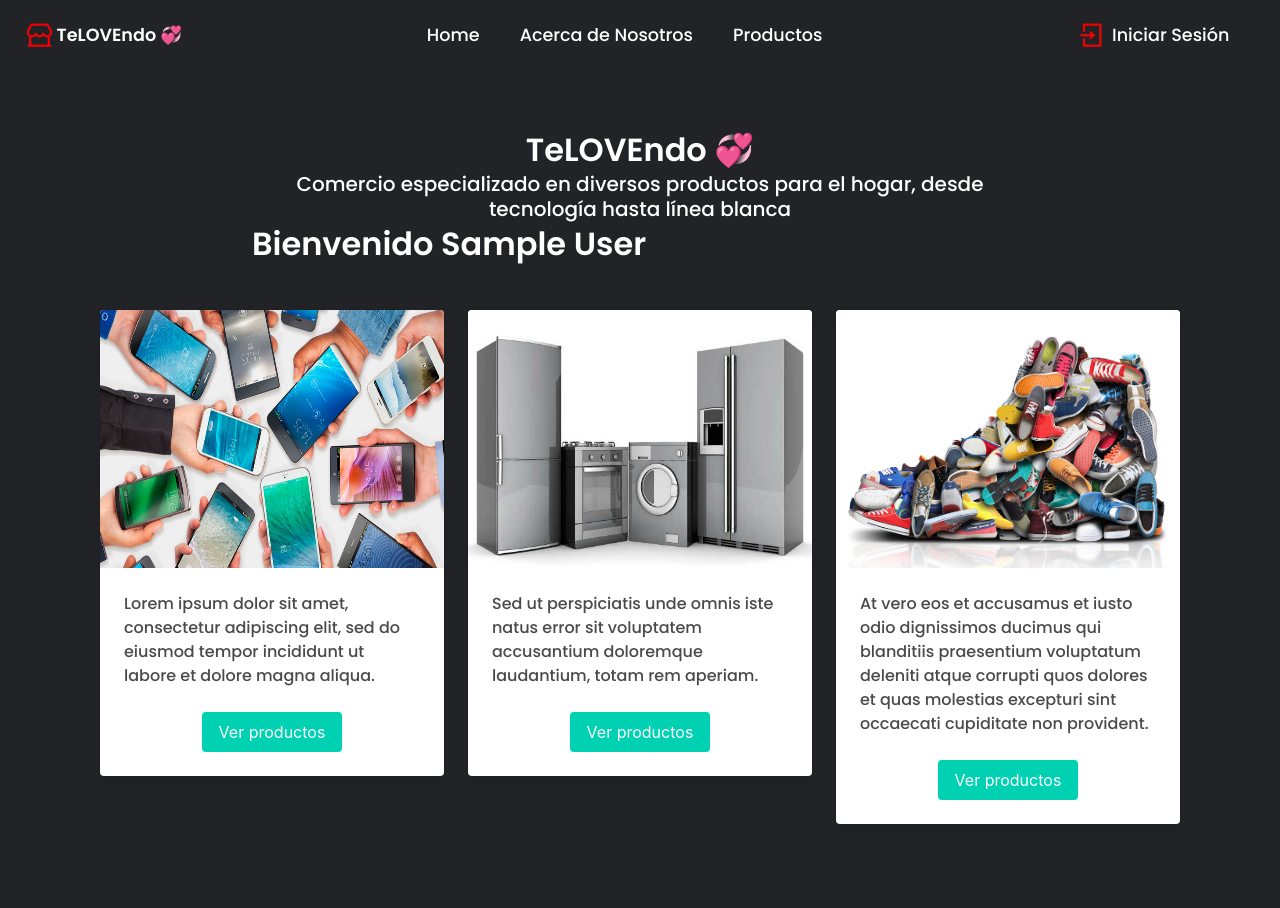
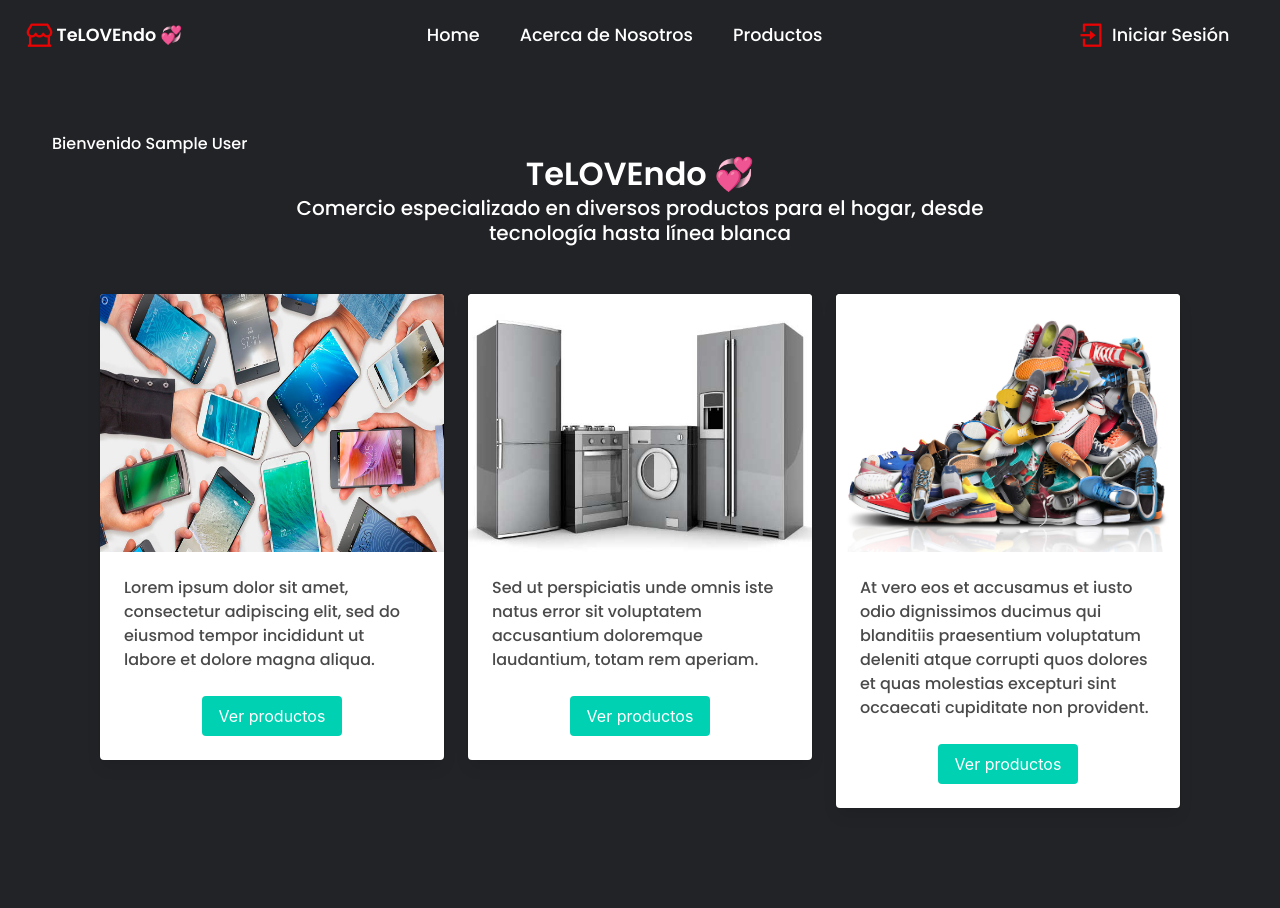
Before and after one commit to BorisSMorales/grupal_m7, a Django app: page / in a window 1280 px wide. After the commit the page ends 808 px from the top, so only its background shows below. Run offline with Django 4.2, Linux system fonts and the light colour scheme; the visitor is signed in with stand-in values (Sample User, id 1); some libraries are stand-ins or nearby versions.

Commit message:
bienvenido

```diff
--- a/grupal/principal/templates/telovendo3app/home.html
+++ b/grupal/principal/templates/telovendo3app/home.html
@@ -4,20 +4,21 @@
 
 {% block content %}
 
-<div class="hero is-secondary is-fullheight">
+<div class="hero is-secondary is-fullheight-with-navbar">
   <div class="hero-body">
     <div class="container">
       <div class="columns is-centered">
         <div class=" is-4">
           <div>
             <br><br><br><br>
+                {% if user.is_authenticated %}
+                  <h3>Bienvenido {{ user.first_name }} {{ user.last_name }}</h3>
+                {% endif %}
             <div class="columns is-centered">
               <div class="column is-two-thirds">
                 <h1 class="title has-text-centered">TeLOVEndo 💞</h1>
                 <p class="subtitle has-text-centered">Comercio especializado en diversos productos para el hogar, desde tecnología hasta línea blanca</p>
-                {% if user.is_authenticated %}
-                  <h1 class="title">Bienvenido {{ user.first_name }} {{ user.last_name }}</h1>
-                {% endif %}
+
               </div>
             </div>
           </div>
```
